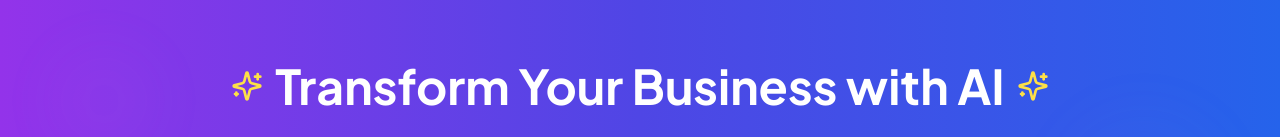
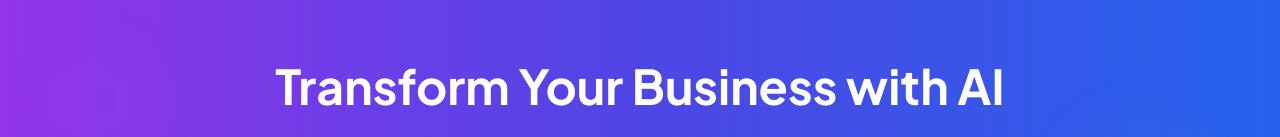
Before and after one commit to synergyxpriv/synergyx-reimagine-design, a React (Vite) app: page / in a window 1280 px wide. Shown: the part 802-939 px from the top of the page. Built offline with nearby package versions, Linux system fonts and the light colour scheme.

Commit message:
removed stars

```diff
--- a/src/components/AIBanner.tsx
+++ b/src/components/AIBanner.tsx
@@ -17,11 +17,11 @@ const AIBanner = () => {
       <div className="container mx-auto px-4 sm:px-6 relative z-10">
         <div className="text-center max-w-4xl mx-auto">
           <div className="flex items-center justify-center gap-3 mb-6">
-            <Sparkles className="w-8 h-8 text-yellow-300" />
+            {/* <Sparkles className="w-8 h-8 text-yellow-300" /> */}
             <h2 className="text-3xl sm:text-4xl md:text-5xl font-bold text-white">
               Transform Your Business with AI
             </h2>
-            <Sparkles className="w-8 h-8 text-yellow-300" />
+            {/* <Sparkles className="w-8 h-8 text-yellow-300" /> */}
           </div>
 
           <p className="text-lg sm:text-xl text-white/90 mb-8 leading-relaxed">
```
